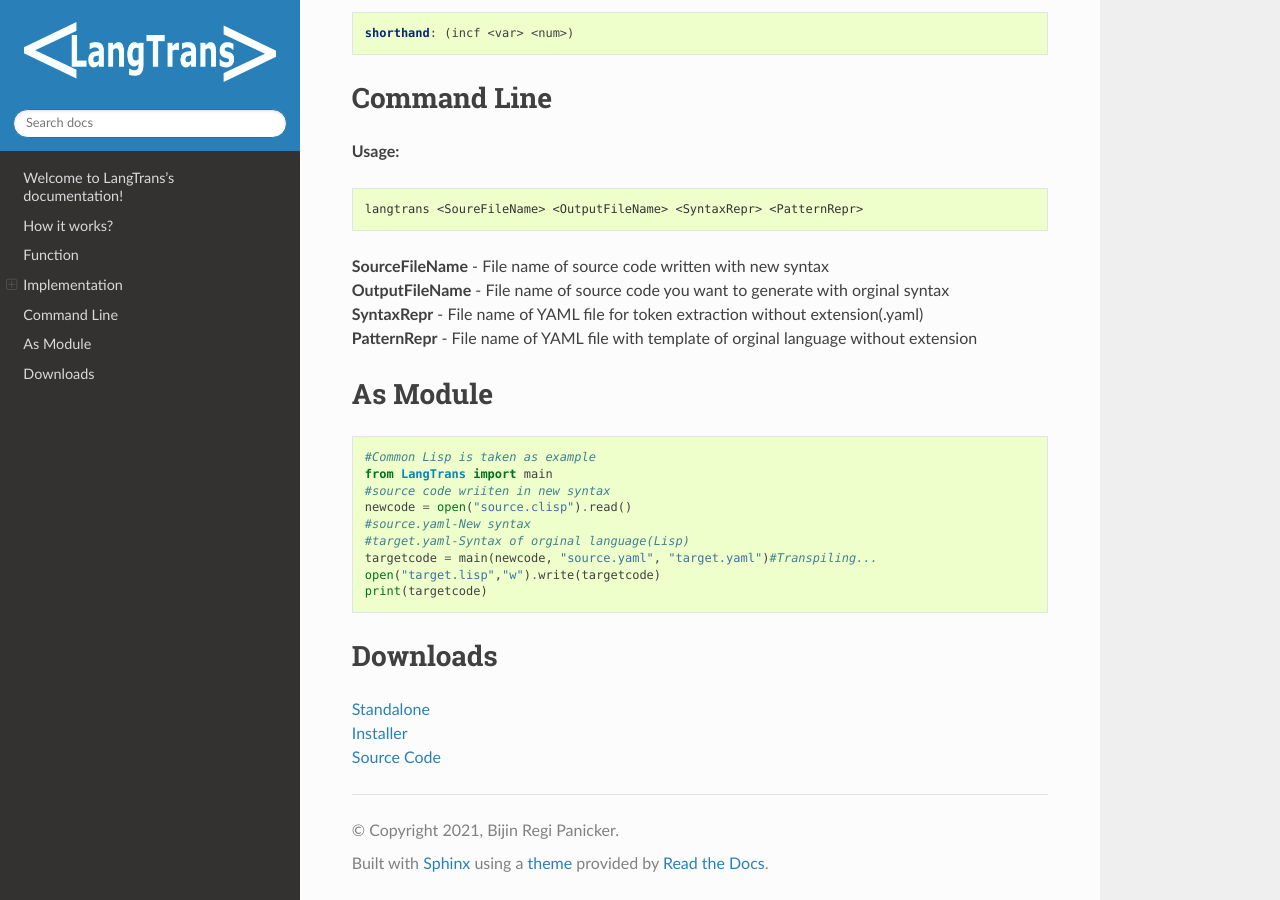
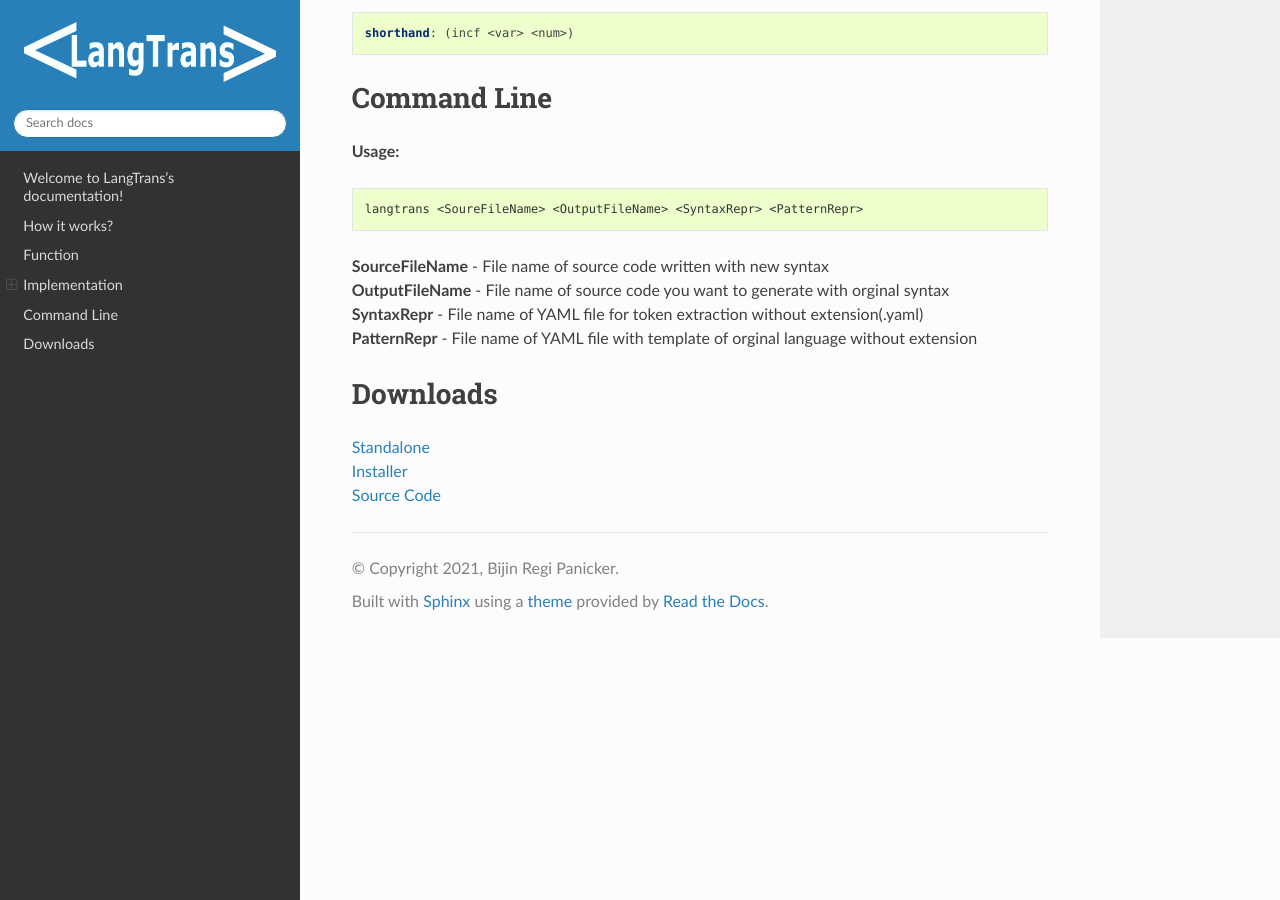
Before and after one commit to LangTrans/LangTrans, a Sphinx documentation site: the page built from docs/index.rst, in a window 1280 px wide and 900 px high, scrolled down 2714 px. Built offline with Sphinx 7.4.7 and the Read the Docs theme 2.0.0, drawn with Linux system fonts in a browser that asks for light colours.

Commit message:
As module removed

```diff
--- a/docs/index.rst
+++ b/docs/index.rst
@@ -143,19 +143,6 @@ Command Line
 | **OutputFileName** - File name of source code you want to generate with orginal syntax
 | **SyntaxRepr**     - File name of YAML file for token extraction without extension(.yaml)
 | **PatternRepr**    - File name of YAML file with template of orginal language without extension
-As Module
-=========
-.. code-block:: python
-
-	#Common Lisp is taken as example
-	from LangTrans import main
-	#source code wriiten in new syntax
-	newcode = open("source.clisp").read()
-	#source.yaml-New syntax
-	#target.yaml-Syntax of orginal language(Lisp)
-	targetcode = main(newcode, "source.yaml", "target.yaml")#Transpiling...
-	open("target.lisp","w").write(targetcode)
-	print(targetcode)
 
 Downloads
 =========
```
